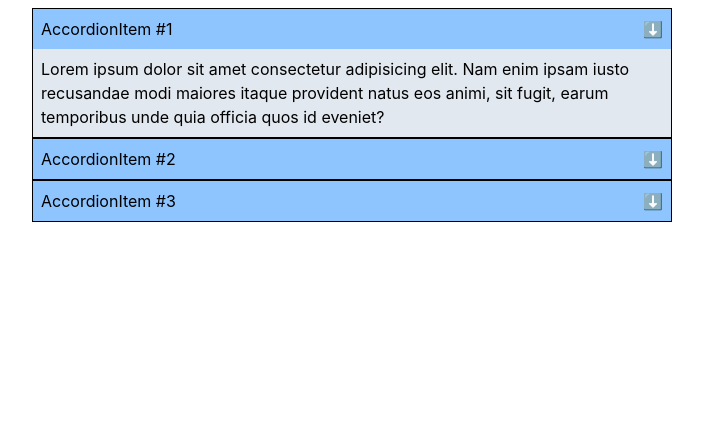
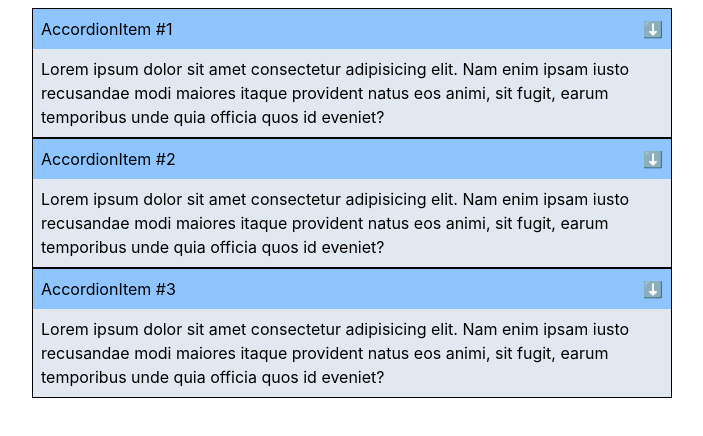
Before and after one commit to bobbyDeepak1415/accordion_01, a React (Vite) app: page / in a window 1280 px wide. Shown: the top 436 px of the page, without its empty margins (288-991 px from the left). Built offline with nearby package versions, Linux system fonts and the light colour scheme.

Commit message:
changes made

```diff
--- a/src/components/Accordion1.jsx
+++ b/src/components/Accordion1.jsx
@@ -13,6 +13,7 @@ const Accordion1 = () => {
 
     const [activeIndex,setActiveIndex]=useState(0)
 
+
   return (
     <div className='w-[50%] m-auto mt-2 '>
 
--- a/src/components/AccordionItem1.jsx
+++ b/src/components/AccordionItem1.jsx
@@ -1,17 +1,22 @@
-import React from 'react'
+import React, { useState } from 'react'
 
 const AccordionItem1 = ({title,body,activeIndex,setActiveIndex,index}) => {
+
+  const [isOpen,setIsOpen]=useState(true)
+
   return (
     <div className='border border-black'>
-      <div  className='p-2 bg-blue-300 flex justify-between'>
+      <div onClick={()=>setIsOpen(false)}  className='p-2 bg-blue-300 flex justify-between'>
         <span>
 
         {title}
         </span>
         <span>⬇️</span>
         </div>
-        {activeIndex===index &&(
-              <div className='p-2 bg-slate-200'>
+        {isOpen &&(
+
+              <div  className='p-2 bg-slate-200'>
+
 {body}
         </div>
         )}
```
